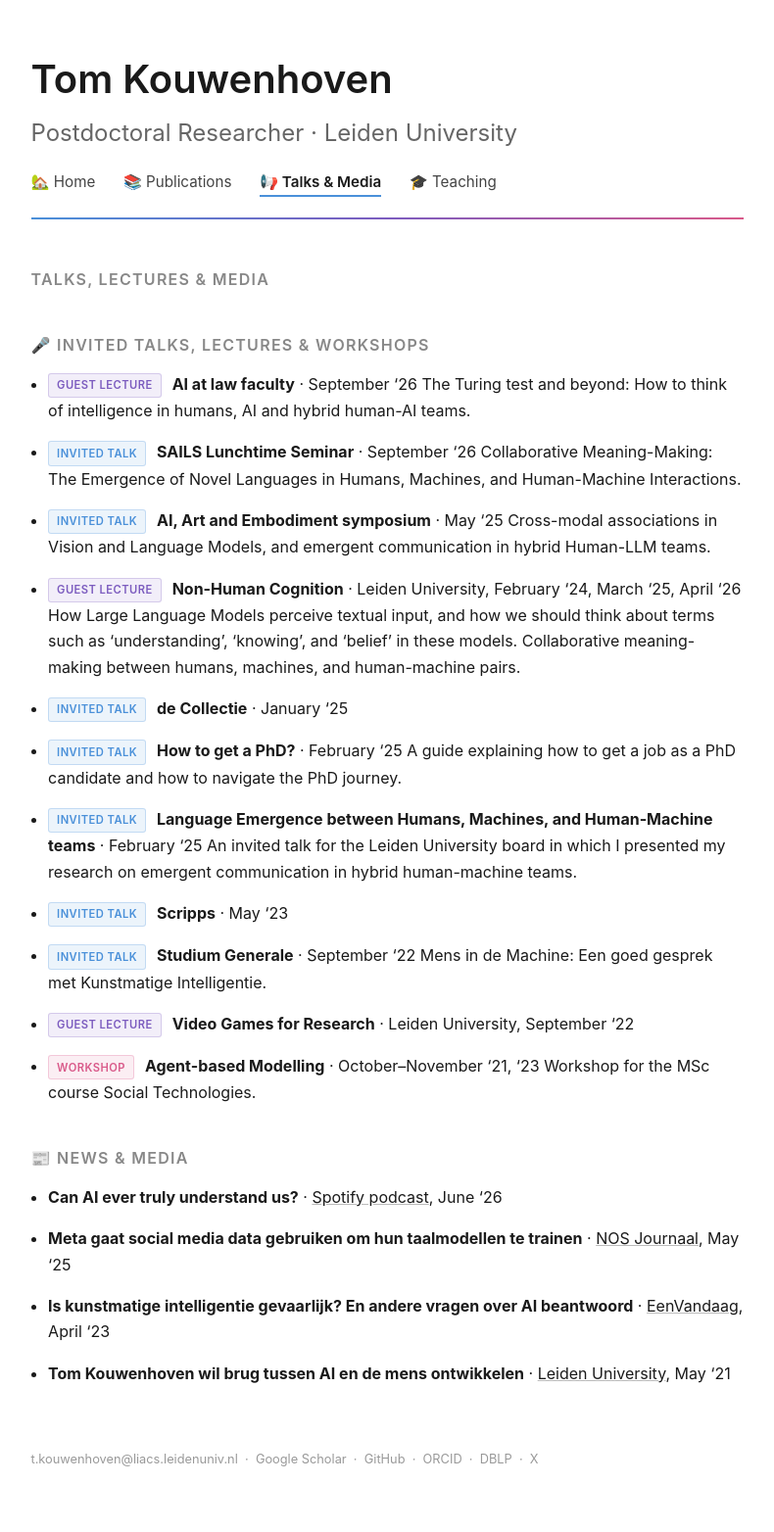
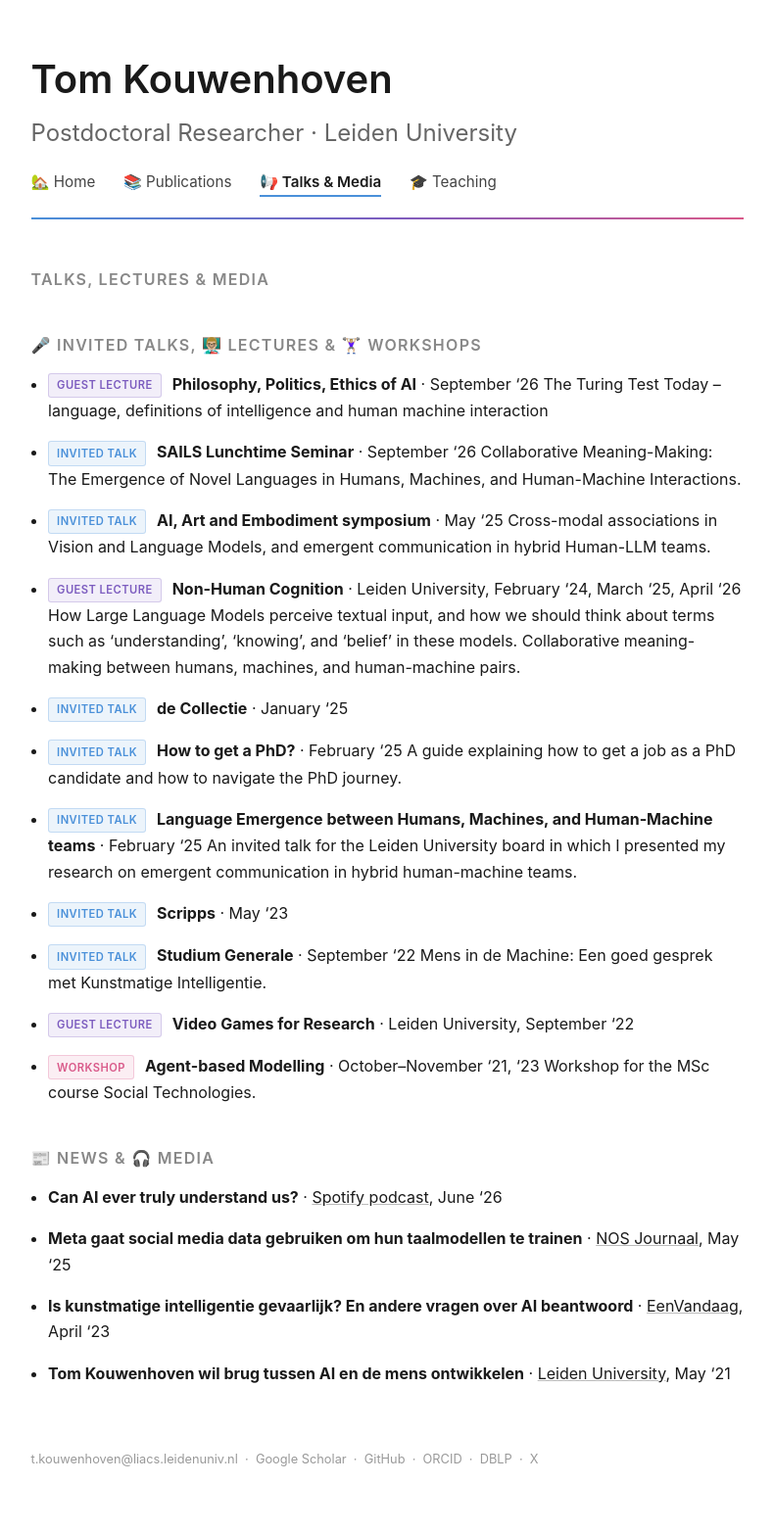
Before and after one commit to tomkouwenhoven/tomkouwenhoven.github.io, a Jekyll site: the page built from talks.md, in a window 1280 px wide. Shown: the whole page at 98% size, without its empty margins (245-1035 px from the left). Built offline with Jekyll 4.4.1, drawn with Linux system fonts in a browser that asks for light colours.

Commit message:
update talks

```diff
--- a/talks.md
+++ b/talks.md
@@ -6,10 +6,10 @@ permalink: /talks
 
 ## Talks, Lectures & Media
 
-## 🎤 Invited talks, Lectures & Workshops
+## 🎤 Invited talks, 👨🏼‍🏫 Lectures & 🏋🏼‍♀️ Workshops
 
-- <span class="tag tag-lecture">guest lecture</span> **AI at law faculty** · September '26
-  The Turing test and beyond: How to think of intelligence in humans, AI and hybrid human-AI teams.
+- <span class="tag tag-lecture">guest lecture</span> **Philosophy, Politics, Ethics of AI** · September '26
+  The Turing Test Today – language, definitions of intelligence and human machine interaction
 
 - <span class="tag tag-invited">invited talk</span> **SAILS Lunchtime Seminar** · September '26
   Collaborative Meaning-Making: The Emergence of Novel Languages in Humans, Machines, and Human-Machine Interactions.
@@ -38,7 +38,7 @@ permalink: /talks
 - <span class="tag tag-workshop">workshop</span> **Agent-based Modelling** · October–November '21, '23
   Workshop for the MSc course Social Technologies.
 
-## 📰 News & Media
+## 📰 News & 🎧 Media
 - **Can AI ever truly understand us?** · [Spotify podcast](https://open.spotify.com/episode/3yaaqvsK9GH2YfW50arwgG?si=26d88e979d554dbb){:target="_blank"}, June '26
 
 - **Meta gaat social media data gebruiken om hun taalmodellen te trainen** · [NOS Journaal](https://npo.nl/start/serie/nos-journaal-20-00-uur/seizoen-64/nos-journaal_99262/afspelen){:target="_blank"}, May '25
```
